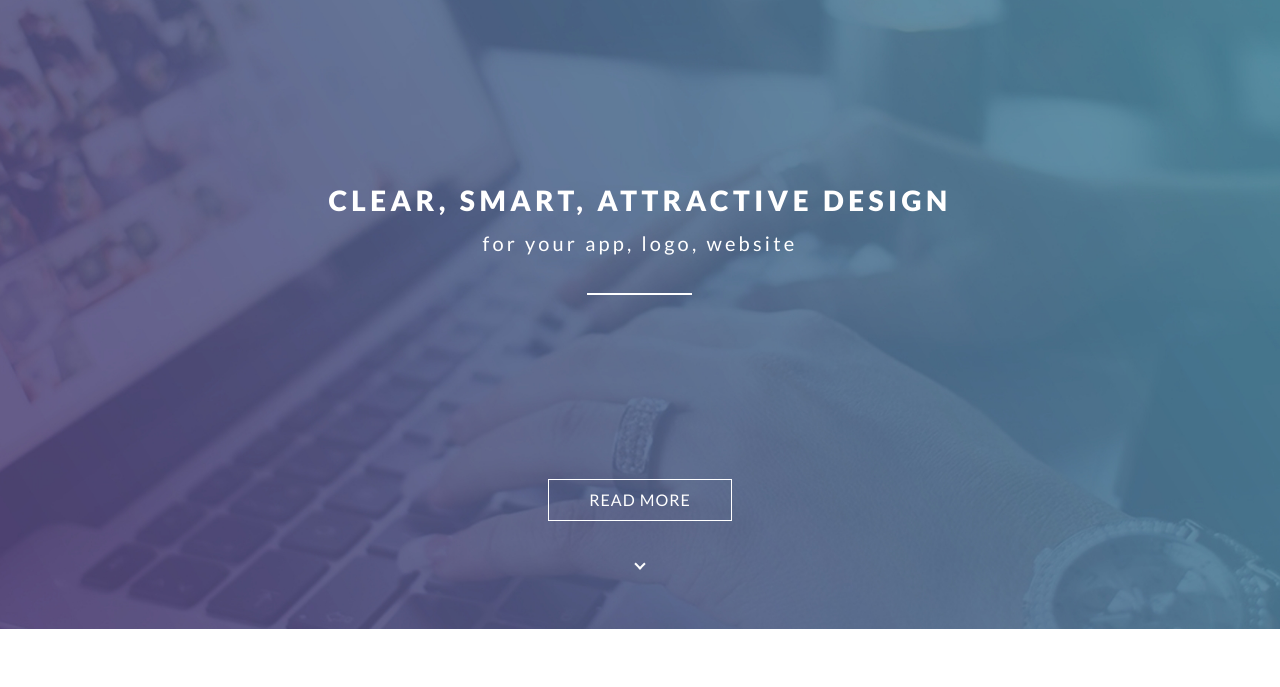
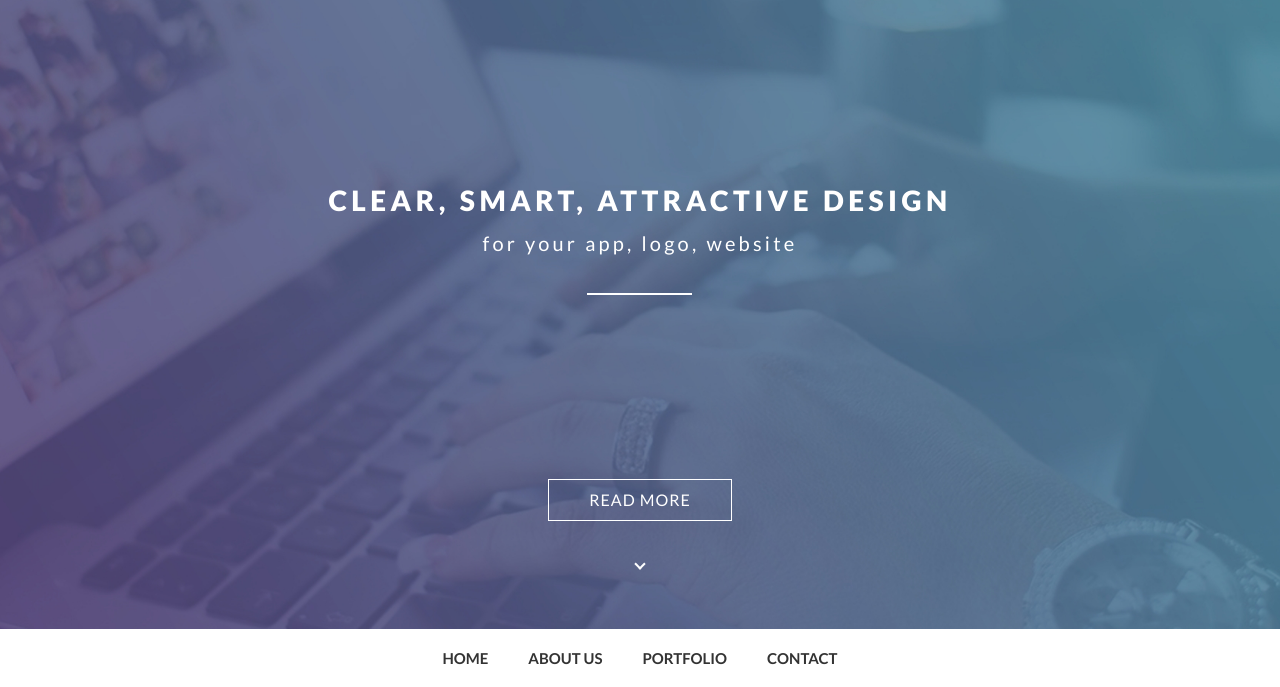
Before and after one commit to Kalecew/binary, a plain HTML site: page index.html in a window 1280 px wide. Shown: the part 171-858 px from the top of the page. Before the commit the page ends 800 px from the top, so only its background shows below. Drawn offline with Linux system fonts and the light colour scheme.

Commit message:
finish nav

```diff
--- /dev/null
+++ b/#source/scss/nav.scss
@@ -0,0 +1,39 @@
+.nav{
+	box-shadow: 0px 1px 0px 0px rgba(0,0,0,0.05);
+	display: flex;
+	justify-content: center;
+	&__item{
+		@media (max-width: $xs) {
+			flex: 1 1 50%;
+		}
+	}
+	@media (max-width: $xs) {
+		padding: 20px 0;
+	}
+}
+.list-nav{
+	display: flex;
+	@media (max-width: $xs) {
+		flex-wrap: wrap;
+	}
+}
+.item-nav{
+	white-space:nowrap;
+}
+.link-nav{
+	display: block;
+	padding: 20px;
+	font-size: 15px;
+	line-height: 1.2;
+	font-weight: 700;
+	text-transform: uppercase;
+	color: map-get($text-colors,dark-gray);
+	transition: color .2s linear;
+	&:hover{
+		color: map-get($text-colors,nav-hover);
+	}
+	@media (max-width: $xs) {
+		text-align: center;
+		padding: 10px 20px;
+	}
+}
--- a/#source/scss/style.scss
+++ b/#source/scss/style.scss
@@ -5,7 +5,9 @@
 $text-colors: (
 	light: #fff,
 	gray: #888,
-	dark: #000
+	dark-gray: #333,
+	dark: #000,
+	nav-hover: #ada074
 );
 
 $lg: 1400px;
@@ -28,6 +30,7 @@ ul{
 }
 body{
 	font-family: 'Lato', 'Arial', sans-serif;
+	scroll-behavior: smooth;
 }
 h1,h2,h3,h4,h5,h6{
 	font-size: inherit;
@@ -151,3 +154,4 @@ h1,h2,h3,h4,h5,h6{
 
 
 @import 'first-screen.scss';
+@import 'nav.scss';
--- a/index.html
+++ b/index.html
@@ -1 +1 @@
-<!doctype html><html lang="en"><head><meta charset="UTF-8"><meta name="viewport" content="width=device-width,initial-scale=1"><title>Document</title><link rel="stylesheet" href="css/style.css"></head><body><h1 class="visually-hidden">Binary</h1><section class="first-screen text-section--light"><div class="first-screen__content content-first-screen container"><a href="#" class="first-screen__logo"><img src="files/logo.png" class="img-logo" alt="binary" width="195" height="123"></a><h2 class="first-screen__title title-first-screen title title--bottom-line">Clear, smart, attractive design<br><span class="first-screen__subtitle subtitle-first-screen">for your app, logo, website</span></h2><div class="first-screen__footer"><a href="#nav" class="first-screen__btn btn"><span class="btn__text">Read more</span></a> <a href="#nav" class="first-screen__arrow arrow-down"></a></div></div></section><nav></nav><script type="text/javascript" src="js/script.js"></script></body></html>
+<!doctype html><html lang="en"><head><meta charset="UTF-8"><meta name="viewport" content="width=device-width,initial-scale=1"><title>Document</title><link rel="stylesheet" href="css/style.css"></head><body><h1 class="visually-hidden">Binary</h1><section id="first-screen" class="first-screen text-section--light"><div class="first-screen__content content-first-screen container"><a href="#" class="first-screen__logo"><img src="files/logo.png" class="img-logo" alt="binary" width="195" height="123"></a><h2 class="first-screen__title title-first-screen title title--bottom-line">Clear, smart, attractive design<br><span class="first-screen__subtitle subtitle-first-screen">for your app, logo, website</span></h2><div class="first-screen__footer"><a href="#nav" class="first-screen__btn btn"><span class="btn__text">Read more</span></a> <a href="#nav" class="first-screen__arrow arrow-down"></a></div></div></section><nav id="nav" class="nav container"><ul class="nav__list list-nav"><li class="item-nav nav__item"><a class="link-nav" href="#first-screen">Home</a></li><li class="item-nav nav__item"><a class="link-nav" href="#about">About us</a></li><li class="item-nav nav__item"><a class="link-nav" href="#">Portfolio</a></li><li class="item-nav nav__item"><a class="link-nav" href="#">Contact</a></li></ul></nav><section id="about" class="about text-section--dark"></section><script type="text/javascript" src="js/script.js"></script></body></html>
```
Also changed, not shown: css/style.css, 1 other file.
